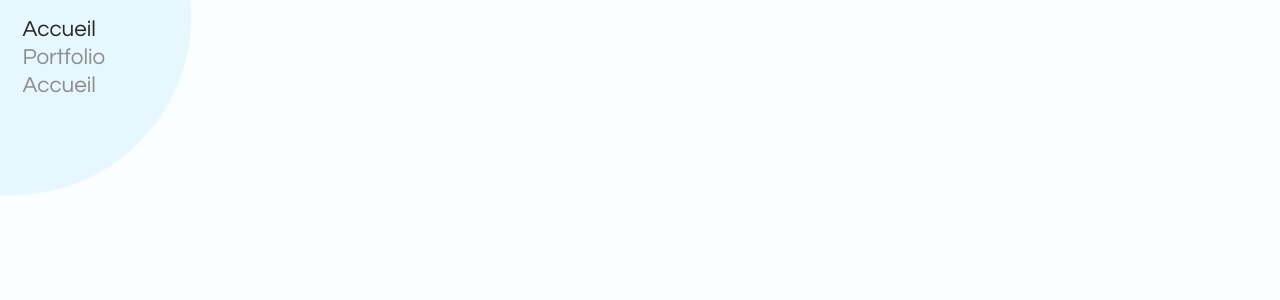
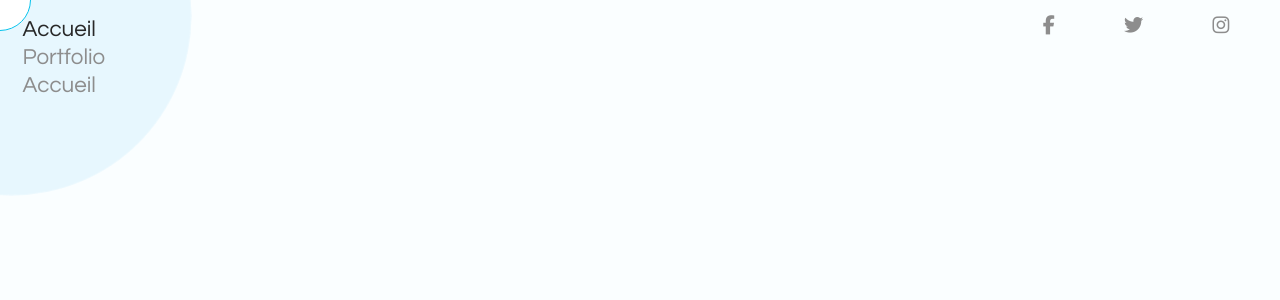
Before and after one commit to KEVIN-BRET/react-vitrine, a React (Create React App) app: page / in a window 1280 px wide. Shown: the top 300 px of the page. Built offline with nearby package versions, Linux system fonts and the light colour scheme.

Commit message:
SocialNetwork component added

```diff
--- /dev/null
+++ b/src/components/Mouse.js
@@ -0,0 +1,27 @@
+import React, { useEffect } from "react";
+
+const Mouse = () => {
+  useEffect(() => {
+    const cursor = document.querySelector(".cursor");
+
+    window.addEventListener("mousemove", (e) => {
+      cursor.style.top = e.y + "px";
+      cursor.style.left = e.x + "px";
+    });
+
+    document.querySelectorAll(".hover").forEach((link) => {
+      link.addEventListener("mouseover", () => {
+        cursor.classList.add("hovered");
+      });
+
+      link.addEventListener("mouseleave", () => {
+        cursor.style.transition = ".3s ease-out";
+        cursor.classList.remove("hovered");
+      });
+    });
+  }, []);
+
+  return <span className="cursor"></span>;
+};
+
+export default Mouse;
--- /dev/null
+++ b/src/components/SocialNetwork.js
@@ -0,0 +1,61 @@
+import React from "react";
+
+const SocialNetwork = () => {
+  const anim = () => {
+    const icons = document.querySelectorAll(".social-network a");
+
+    icons.forEach((link) => {
+      link.addEventListener("mouseover", (e) => {
+        link.style.transform = `translate(${e.offsetX - 20}px, ${
+          e.offsetY - 13
+        }px)`;
+      });
+
+      link.addEventListener("mouseleave", () => {
+        link.style.transform = "";
+      });
+    });
+  };
+
+  return (
+    <div className="social-network">
+      <ul className="content">
+        <a
+          href="https://facebook.com"
+          target="_blank"
+          rel="noopener noreferrer"
+          className="hover"
+          onMouseOver={anim}
+        >
+          <li>
+            <i className="fab fa-facebook-f"></i>
+          </li>
+        </a>
+        <a
+          href="https://twitter.com"
+          target="_blank"
+          rel="noopener noreferrer"
+          className="hover"
+          onMouseOver={anim}
+        >
+          <li>
+            <i className="fab fa-twitter"></i>
+          </li>
+        </a>
+        <a
+          href="https://instagram.com"
+          target="_blank"
+          rel="noopener noreferrer"
+          className="hover"
+          onMouseOver={anim}
+        >
+          <li>
+            <i className="fab fa-instagram"></i>
+          </li>
+        </a>
+      </ul>
+    </div>
+  );
+};
+
+export default SocialNetwork;
--- a/src/pages/Home.js
+++ b/src/pages/Home.js
@@ -1,10 +1,14 @@
 import React from "react";
 import Navigation from "../components/Navigation";
+import Mouse from "../components/Mouse";
+import SocialNetwork from "../components/SocialNetwork";
 
 const Home = () => {
   return (
     <div>
+      <Mouse />
       <Navigation />
+      <SocialNetwork />
     </div>
   );
 };
```
